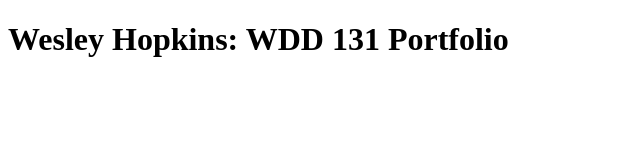
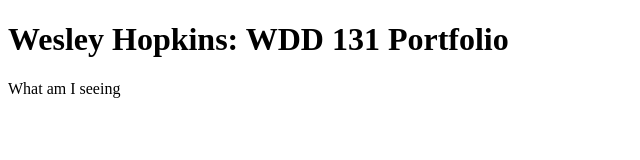
Before and after one commit to wesleyleehopkins/wdd131, a plain HTML site: page index.html in a window 1280 px wide. Shown: the whole page, without its empty margins (0-640 px from the left). Drawn offline with Linux system fonts and the light colour scheme.

Commit message:
test update

```diff
--- a/index.html
+++ b/index.html
@@ -14,6 +14,7 @@
 
     </header>
     <main>
+        <p> What am I seeing</p>
 
 
     </main>
```
